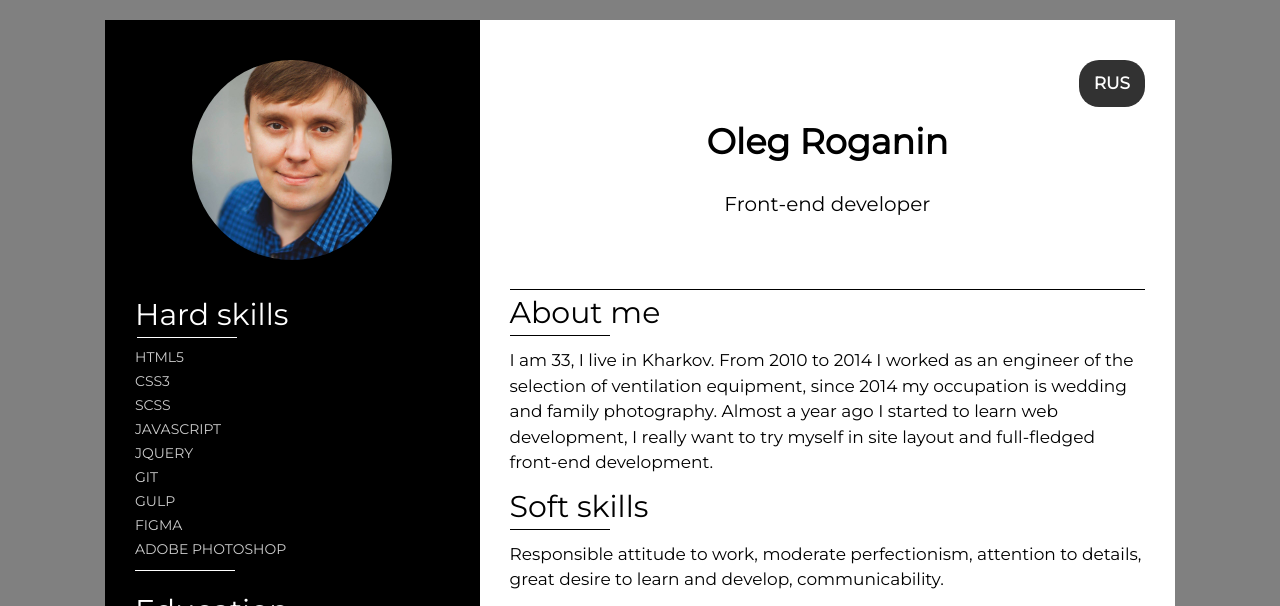
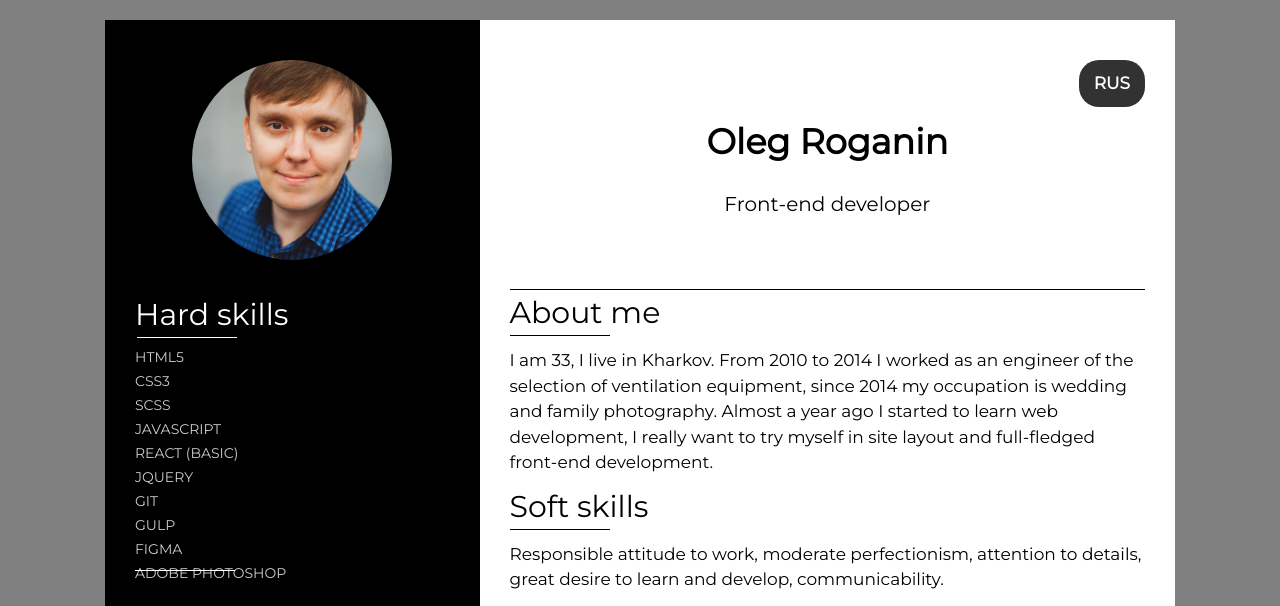
Before and after one commit to olegroganin/Resume, a plain HTML site: page index.html in a window 1280 px wide. Shown: the top 606 px of the page. Drawn offline with Linux system fonts and the light colour scheme.

Commit message:
Update index.html

```diff
--- a/index.html
+++ b/index.html
@@ -24,6 +24,7 @@
 							<li>CSS3</li>
 							<li>SCSS</li>
 							<li>JAVASCRIPT</li>
+							<li>REACT (BASIC)</li>
 							<li>JQUERY</li>
 							<li>GIT</li>
 							<li>GULP</li>
```
